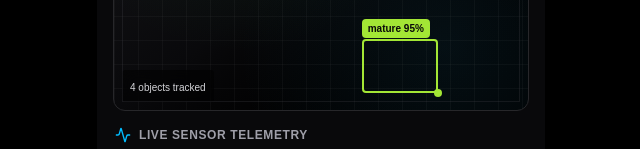
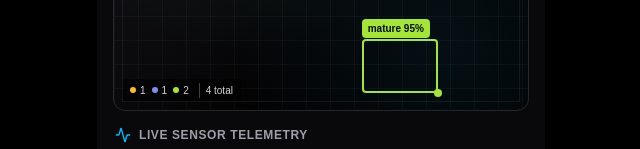
Before and after one commit to JordanW07z/IIICe-SP, a Next.js app in the folder web/: page / in a window 1280 px wide. Shown: the part 279-428 px from the top of the page, without its empty margins (319-959 px from the left). Built offline with nearby package versions, Linux system fonts and the light colour scheme.

Commit message:
Show per-class detection counts plus total in camera HUD
Replaces the generic object count with a breakdown of no_sprout,
small_medium, and mature counts (color-coded to match each class's
bounding box), alongside the running total.

```diff
--- a/web/src/app/page.tsx
+++ b/web/src/app/page.tsx
@@ -335,10 +335,21 @@ export default function Home() {
                     {fps.toFixed(1)} FPS
                   </span>
                 </div>
-                <div className="absolute bottom-2 left-2 rounded bg-black/50 px-2 py-1 backdrop-blur-sm">
-                  <span className="text-[10px] font-medium text-zinc-300">
-                    {boxes.length} object{boxes.length === 1 ? "" : "s"}{" "}
-                    tracked
+                <div className="absolute bottom-2 left-2 flex items-center gap-1.5 rounded bg-black/50 px-2 py-1 backdrop-blur-sm">
+                  {LABEL_POOL.map((def) => (
+                    <span
+                      key={def.label}
+                      className="flex items-center gap-1 text-[10px] font-medium text-zinc-300"
+                    >
+                      <span
+                        className="h-1.5 w-1.5 rounded-full"
+                        style={{ backgroundColor: def.color }}
+                      />
+                      {boxes.filter((b) => b.label === def.label).length}
+                    </span>
+                  ))}
+                  <span className="ml-1 border-l border-zinc-700 pl-1.5 text-[10px] font-medium text-zinc-300">
+                    {boxes.length} total
                   </span>
                 </div>
 
```
